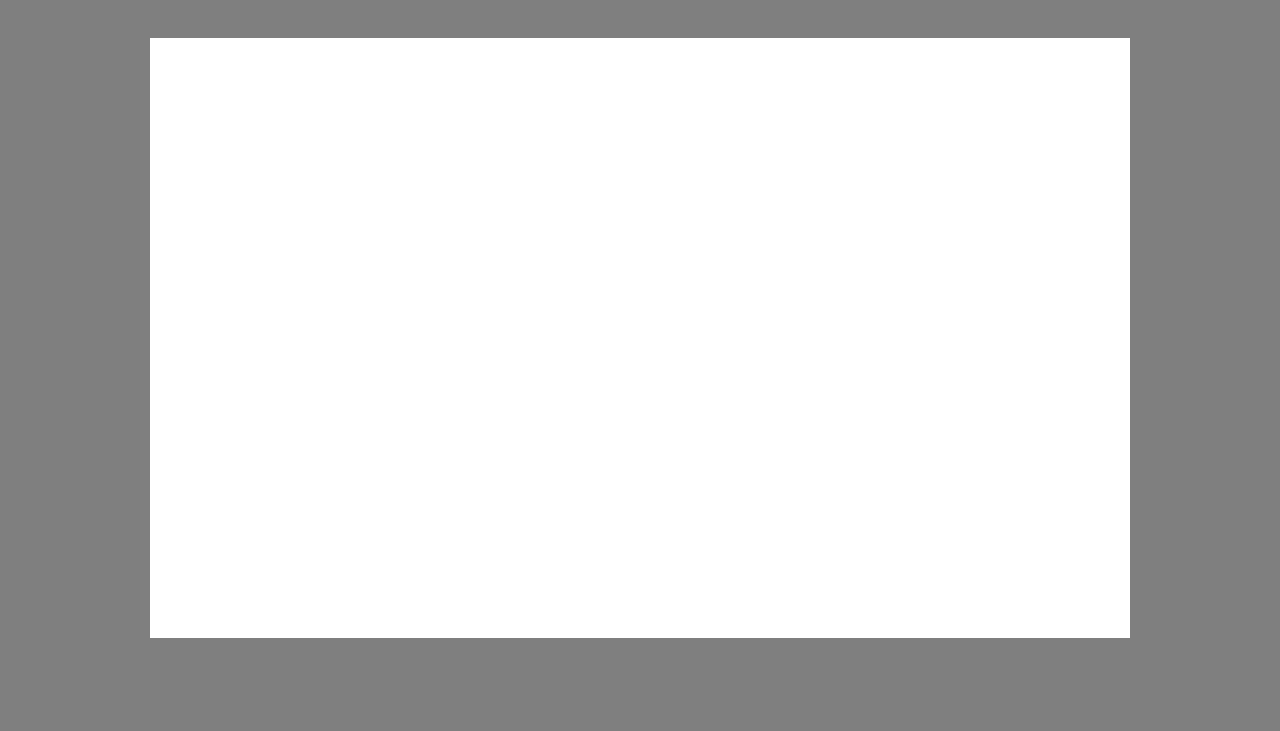
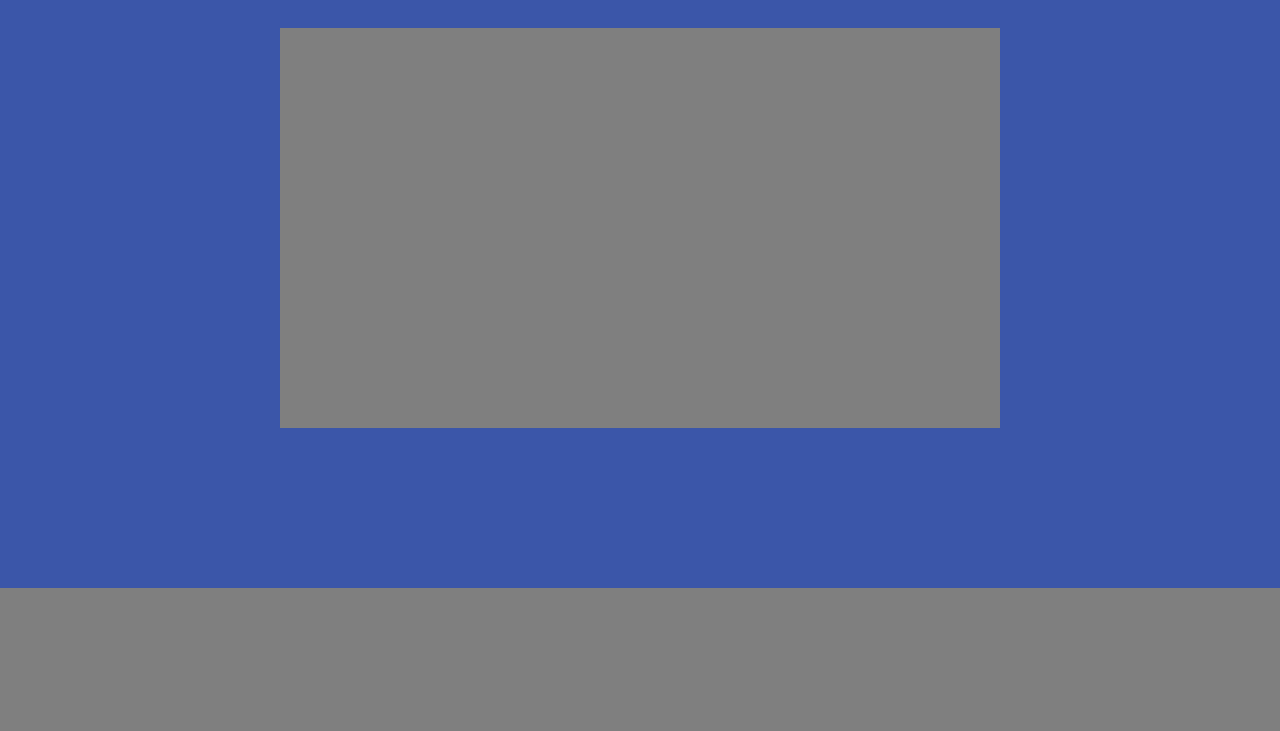
Before and after one commit to TommasoGabellini/html-css-toboolist, a plain HTML site: page index.html in a window 1280 px wide. Shown: the part 69-800 px from the top of the page. Drawn offline with Linux system fonts and the light colour scheme.

Commit message:
feat:contenitore

```diff
--- a/css/style.css
+++ b/css/style.css
@@ -11,9 +11,13 @@ header{
     background-color: #ffffff;
 }
 main{
-    background-color: #ffffff;
+    background-color: #3b56a9;
     height: 600px;
-    margin-top: 50px;
-    margin-left: 150px;
-    margin-right:150px;
+    padding: 40px;
+
 }
+.container{
+    width: 60%;
+    margin: 0 auto;
+    height: 400px;
+}
--- a/index.html
+++ b/index.html
@@ -12,7 +12,7 @@
     </header>
 
     <main>
-
+        <div class="container"></div>
     </main>
 </body>
 </html>
```
